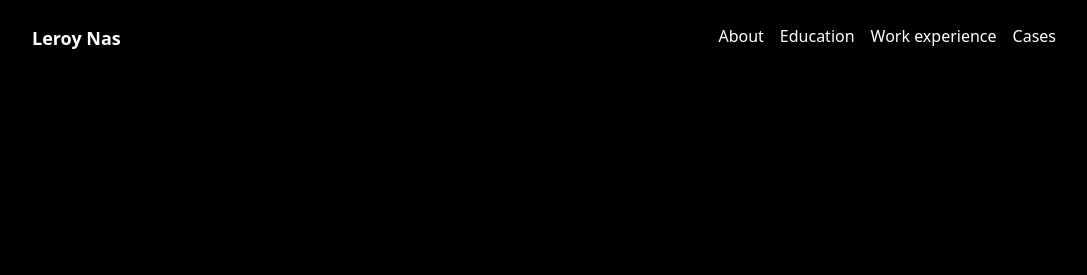
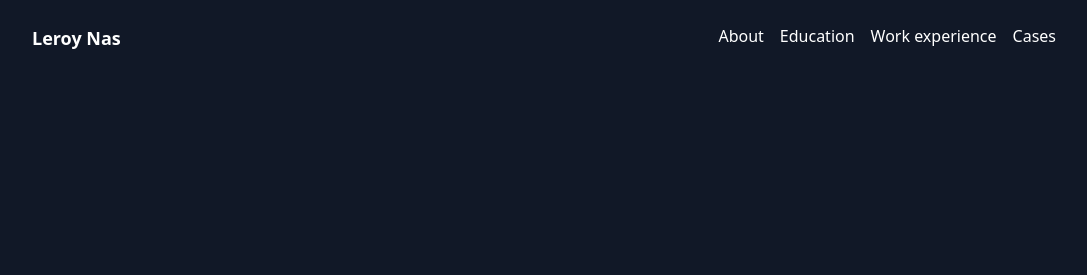
Before and after one commit to leroynas/portfolio, a Gatsby site: page / in a window 1280 px wide. Shown: the top 275 px of the page, without its empty margins (96-1183 px from the left). Built offline with nearby package versions, Linux system fonts and the light colour scheme; Gatsby itself is replaced by a stand-in of ours.

Commit message:
feat: gray background color

```diff
--- a/src/components/header/Header.tsx
+++ b/src/components/header/Header.tsx
@@ -7,7 +7,7 @@ interface HeaderProps {
 }
 
 const className = {
-  root: `bg-black px-2 py-6`,
+  root: `bg-gray-900 px-2 py-6`,
   container: `max-w-5xl mx-auto flex justify-between`,
   title: `text-lg font-bold text-white`,
 };
--- a/src/pages/index.tsx
+++ b/src/pages/index.tsx
@@ -4,7 +4,7 @@ import React from 'react';
 import Layout from '../components/layout/Layout';
 
 const className = {
-  wrapper: `absolute inset-0 flex items-center justify-center bg-black`,
+  wrapper: `absolute inset-0 flex items-center justify-center bg-gray-900`,
   container: `max-w-5xl mx-auto flex items-center`,
   title: `w-2/3 font-semibold text-6xl text-white leading-snug`,
   image: `w-1/3 ml-16`,
```
